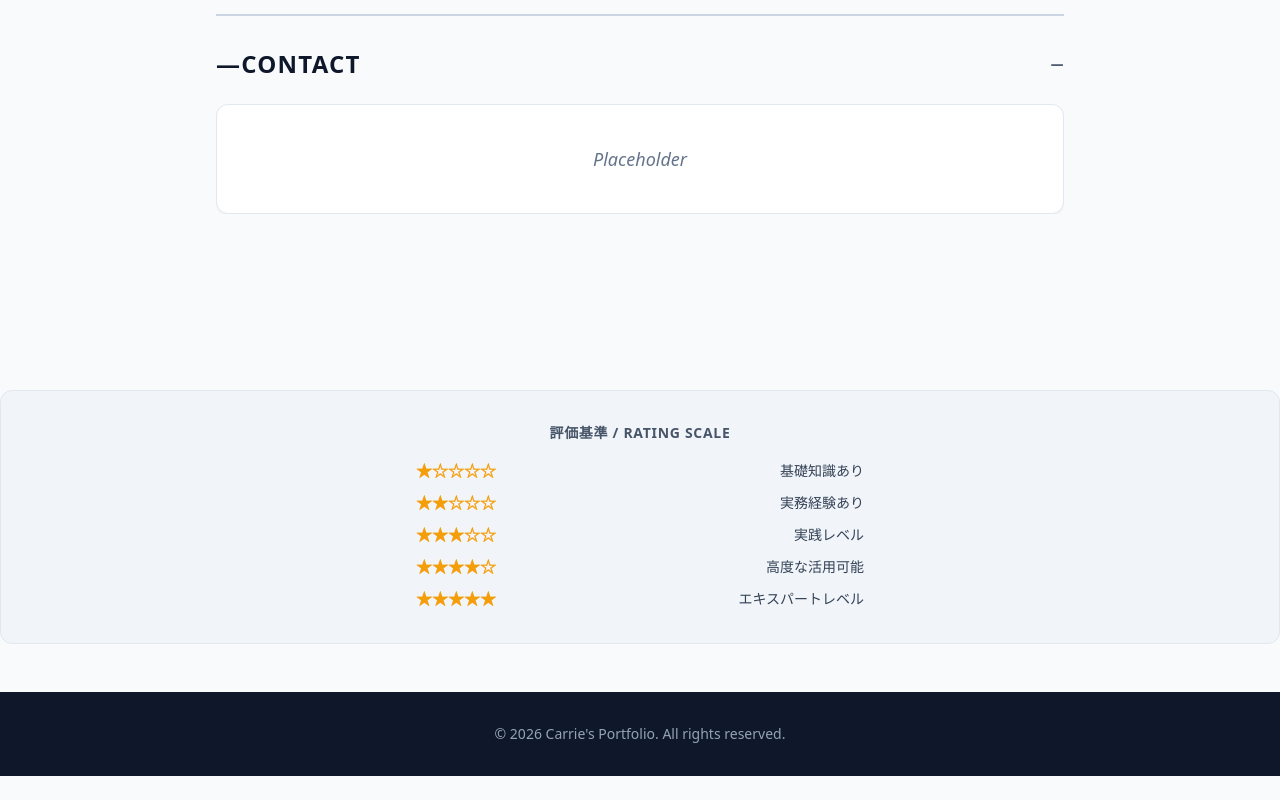
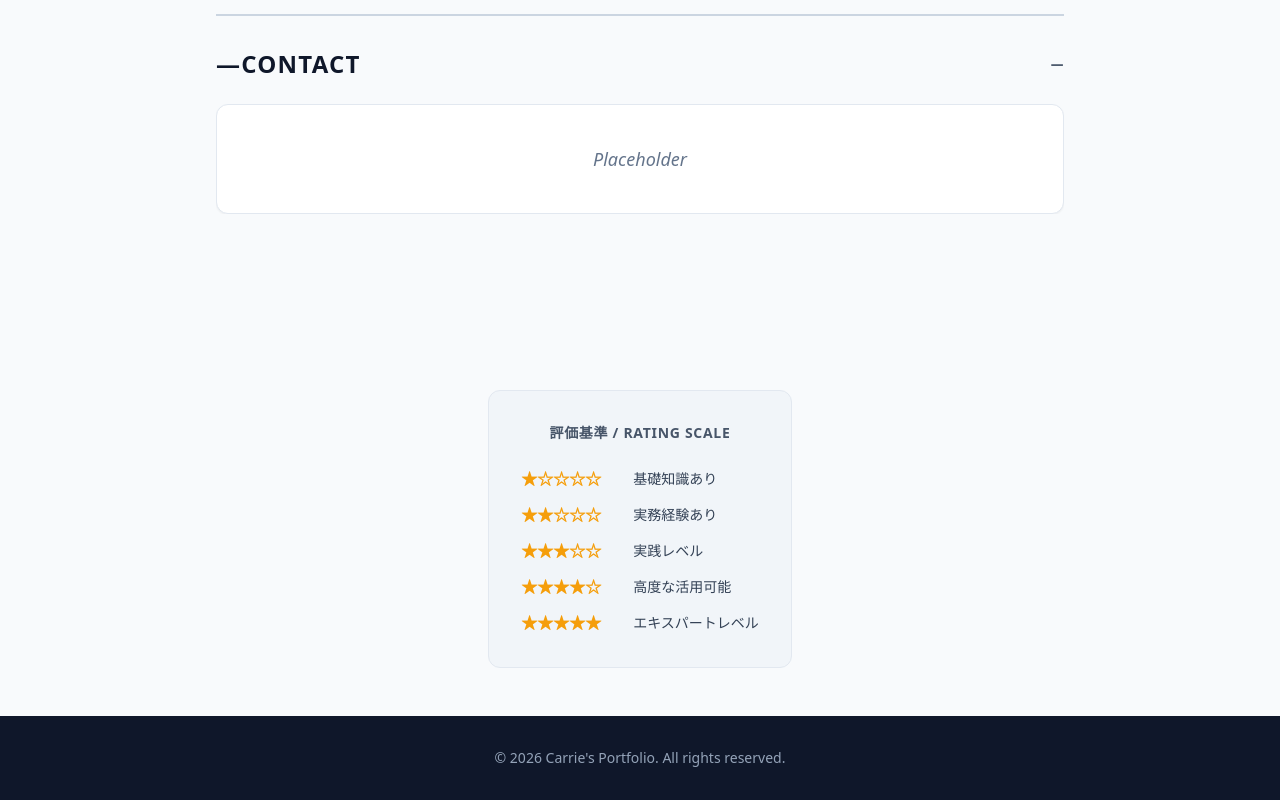
Before and after one commit to i-carrie/i-carrie.github.io, a plain HTML site: page index.html in a window 1280 px wide. Shown: the part 2498-3298 px from the top of the page. Before the commit the page ends 3274 px from the top, so only its background shows below. Drawn offline with nearby package versions, Linux system fonts and the light colour scheme.

Commit message:
Update index.html

```diff
--- a/index.html
+++ b/index.html
@@ -234,27 +234,27 @@
 
     <!-- Legend (凡例) -->
     <div class="mt-16 mb-12">
-        <div class="bg-slate-100 rounded-xl border border-slate-200 p-8">
-            <h3 class="text-sm font-bold uppercase tracking-wider text-slate-600 mb-4 text-center">評価基準 / Rating Scale</h3>
-                <div class="space-y-2 text-slate-700">
-                    <div class="flex items-center justify-between max-w-md mx-auto">
-                        <span class="text-amber-500 font-bold">★☆☆☆☆</span>
+        <div class="bg-slate-100 rounded-xl border border-slate-200 p-8 w-fit mx-auto">
+            <h3 class="text-sm font-bold uppercase tracking-wider text-slate-600 mb-6 text-center">評価基準 / Rating Scale</h3>
+            <div class="space-y-3 text-slate-700">
+                <div class="flex items-center">
+                    <span class="text-amber-500 font-bold w-28 shrink-0">★☆☆☆☆</span>
                     <span class="text-sm">基礎知識あり</span>
                 </div>
-                    <div class="flex items-center justify-between max-w-md mx-auto">
-                        <span class="text-amber-500 font-bold">★★☆☆☆</span>
+                <div class="flex items-center">
+                    <span class="text-amber-500 font-bold w-28 shrink-0">★★☆☆☆</span>
                     <span class="text-sm">実務経験あり</span>
                 </div>
-                    <div class="flex items-center justify-between max-w-md mx-auto">
-                        <span class="text-amber-500 font-bold">★★★☆☆</span>
+                <div class="flex items-center">
+                    <span class="text-amber-500 font-bold w-28 shrink-0">★★★☆☆</span>
                     <span class="text-sm">実践レベル</span>
                 </div>
-                    <div class="flex items-center justify-between max-w-md mx-auto">
-                         <span class="text-amber-500 font-bold">★★★★☆</span>
+                <div class="flex items-center">
+                    <span class="text-amber-500 font-bold w-28 shrink-0">★★★★☆</span>
                     <span class="text-sm">高度な活用可能</span>
                 </div>
-                    <div class="flex items-center justify-between max-w-md mx-auto">
-                        <span class="text-amber-500 font-bold">★★★★★</span>
+                <div class="flex items-center">
+                    <span class="text-amber-500 font-bold w-28 shrink-0">★★★★★</span>
                     <span class="text-sm">エキスパートレベル</span>
                 </div>
             </div>
```
Lines whose indentation alone changed are shown as unchanged.
